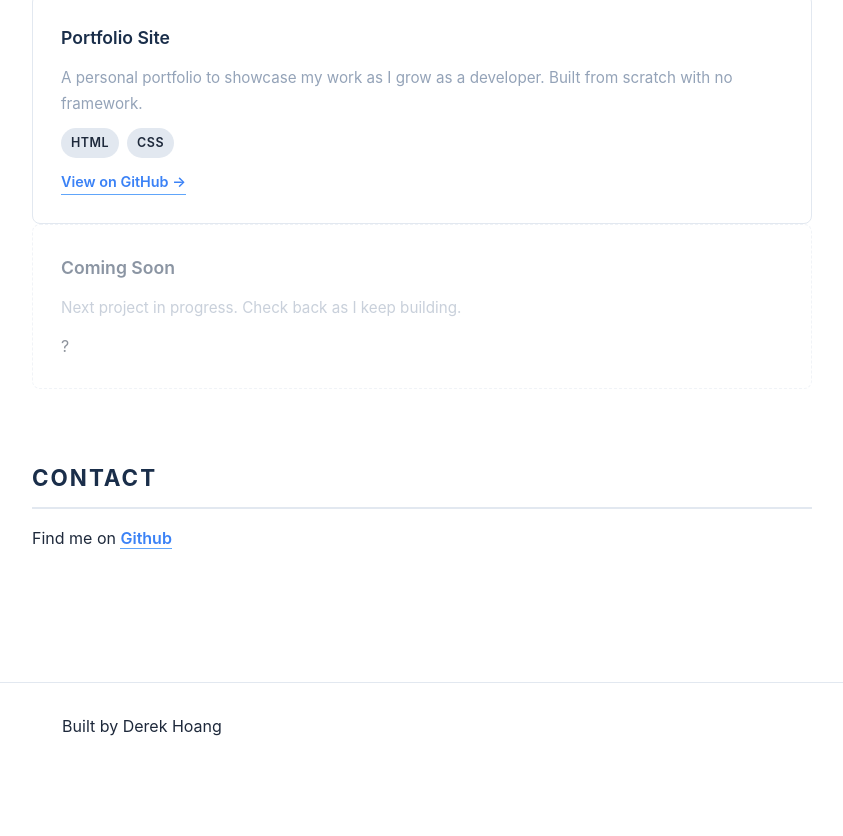
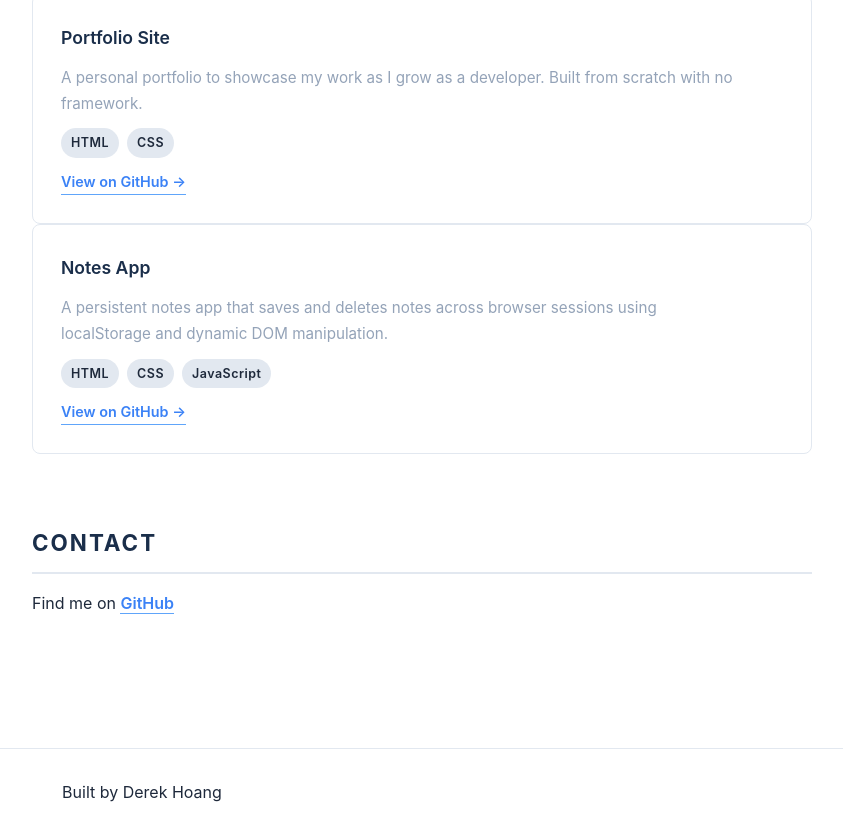
Before and after one commit to BuhLeck/portfolio, a plain HTML site: page index.html in a window 1280 px wide. Shown: the part 1123-1959 px from the top of the page, without its empty margins (218-1061 px from the left). Before the commit the page ends 1893 px from the top, so only its background shows below. Drawn offline with Linux system fonts and the light colour scheme.

Commit message:
Added third note app project onto portfolio and fixed typos

```diff
--- a/index.html
+++ b/index.html
@@ -88,19 +88,23 @@
           <a href="https://github.com/BuhLeck/portfolio">View on GitHub →</a>
         </div>
 
-        <div class="project-card placeholder">
-          <h3>Coming Soon</h3>
-          <p>Next project in progress. Check back as I keep building.</p>
+        <div class="project-card">
+          <h3>Notes App</h3>
+          <p>A persistent notes app that saves and deletes notes across browser sessions using localStorage and dynamic DOM manipulation.</p>
           <div class="tags">
-            <span class="tags">?</span>
+            <span class="tag">HTML</span>
+            <span class="tag">CSS</span>
+            <span class="tag">JavaScript</span>
           </div>
+          <a href="https://github.com/BuhLeck/notes-app">View on GitHub →</a>
         </div>
+
       </div>
      </section>
 
       <section id="contact">
         <h2>Contact</h2>
-        <p>Find me on <a href="https://github.com/BuhLeck">Github</a></p>
+        <p>Find me on <a href="https://github.com/BuhLeck">GitHub</a></p>
       </section>
     </main>
 
```
